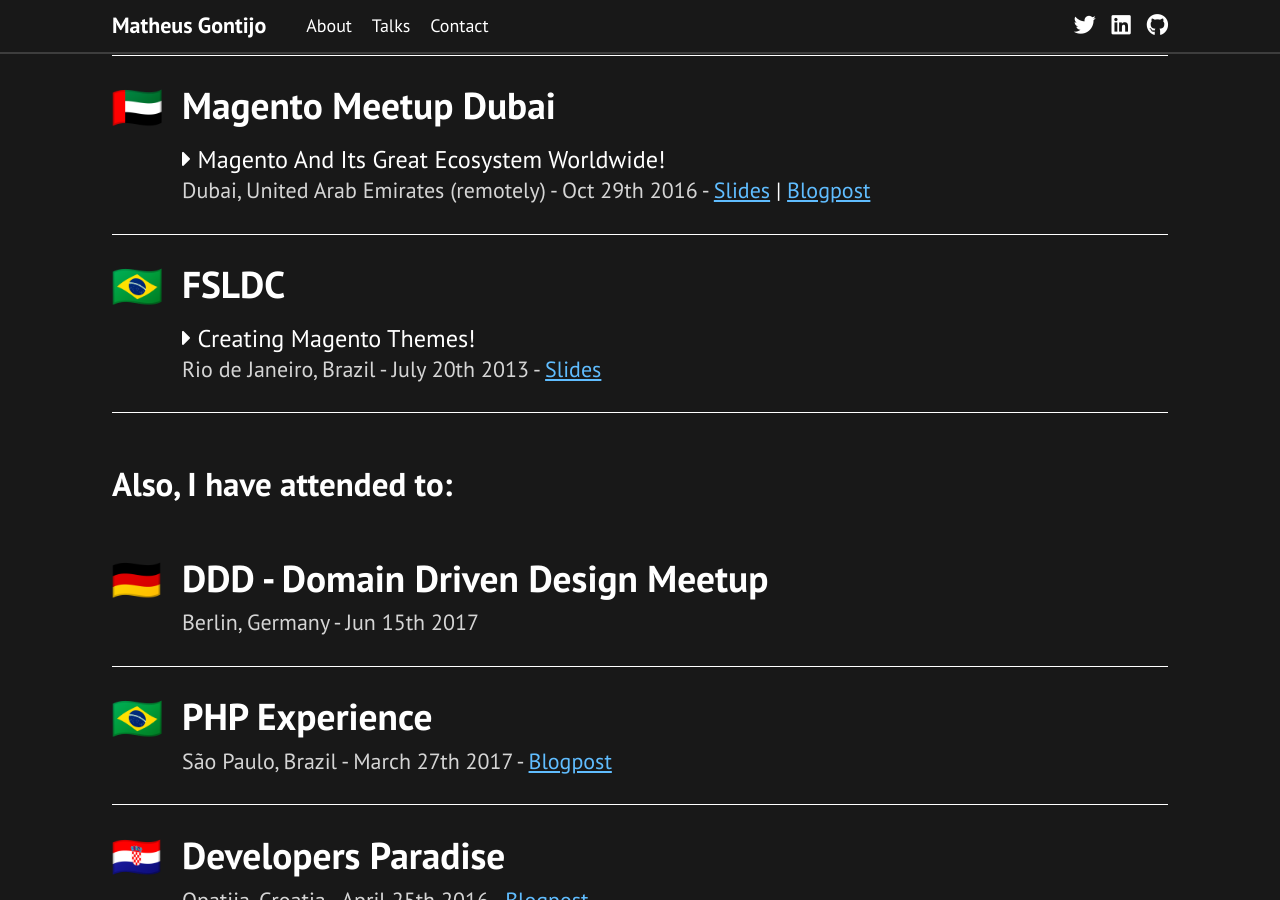
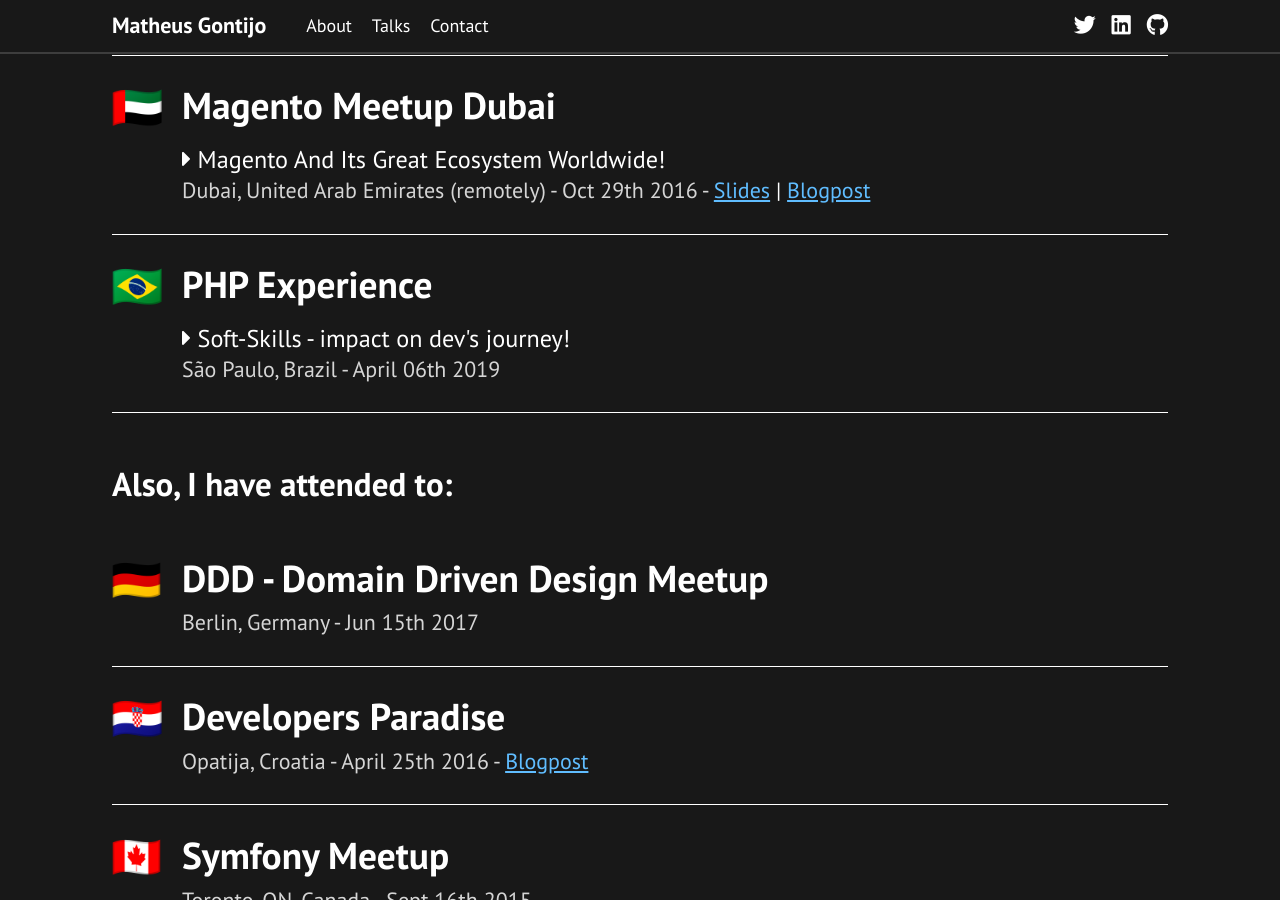
Before and after one commit to matheusgontijo/matheusgontijo.com, a Jekyll site: the page built from talks.html, in a window 1280 px wide and 900 px high, scrolled down 1151 px. Built offline with Jekyll 4.4.1, drawn with Linux system fonts in a browser that asks for light colours; emoji names are drawn with the system emoji font; Markdown is read by kramdown in place of the engine named in the settings; comment, search, counter and statistics services are not loaded.

Commit message:
updated talks list

```diff
--- a/talks.html
+++ b/talks.html
@@ -85,12 +85,10 @@
 		<div class="talk-country"><i class="talk-country-icon em em-flag-br"></i></div>
 		<div class="talk-info-wrapper">
 			<div class="talk-info">
-				<h2 class="talk-event-title">FSLDC</h2>
-				<h2 class="talk-title"><i class="fas fa-caret-right"></i> Creating Magento Themes!</h2>
+				<h2 class="talk-event-title">PHP Experience</h2>
+				<h2 class="talk-title"><i class="fas fa-caret-right"></i> Soft-Skills - impact on dev's journey!</h2>
 				<span class="talk-location">
-					Rio de Janeiro, Brazil -
-					<span class="talk-date">July 20th 2013</span> -
-					<span class="talk-slides"><a href="https://www.slideshare.net/matheusgontijo/desenvolvimento-magento-criando-temas-para-a-realidade-do-brasil-por-matheus-gontijo" target="_blank">Slides</a></span></span>
+					São Paulo, Brazil - <span class="talk-date">April 06th 2019</span>
 				</span>
 			</div>
 		</div>
@@ -110,19 +108,6 @@
 				<span class="talk-location">
 					Berlin, Germany -
 					<span class="talk-date">Jun 15th 2017</span>
-				</span>
-			</div>
-		</div>
-	</div>
-	<div class="talk">
-		<div class="talk-country"><i class="talk-country-icon em em-flag-br"></i></div>
-		<div class="talk-info-wrapper">
-			<div class="talk-info">
-				<h2 class="talk-event-title">PHP Experience</h2>
-				<span class="talk-location">
-					São Paulo, Brazil -
-					<span class="talk-date">March 27th 2017</span> -
-					<span class="talk-slides"><a href="{{ site.url }}/2017/04/01/attending-php-experience-in-sao-paulo-a-remarkable-php-conference-in-latin-america/">Blogpost</a></span>
 				</span>
 			</div>
 		</div>
```
